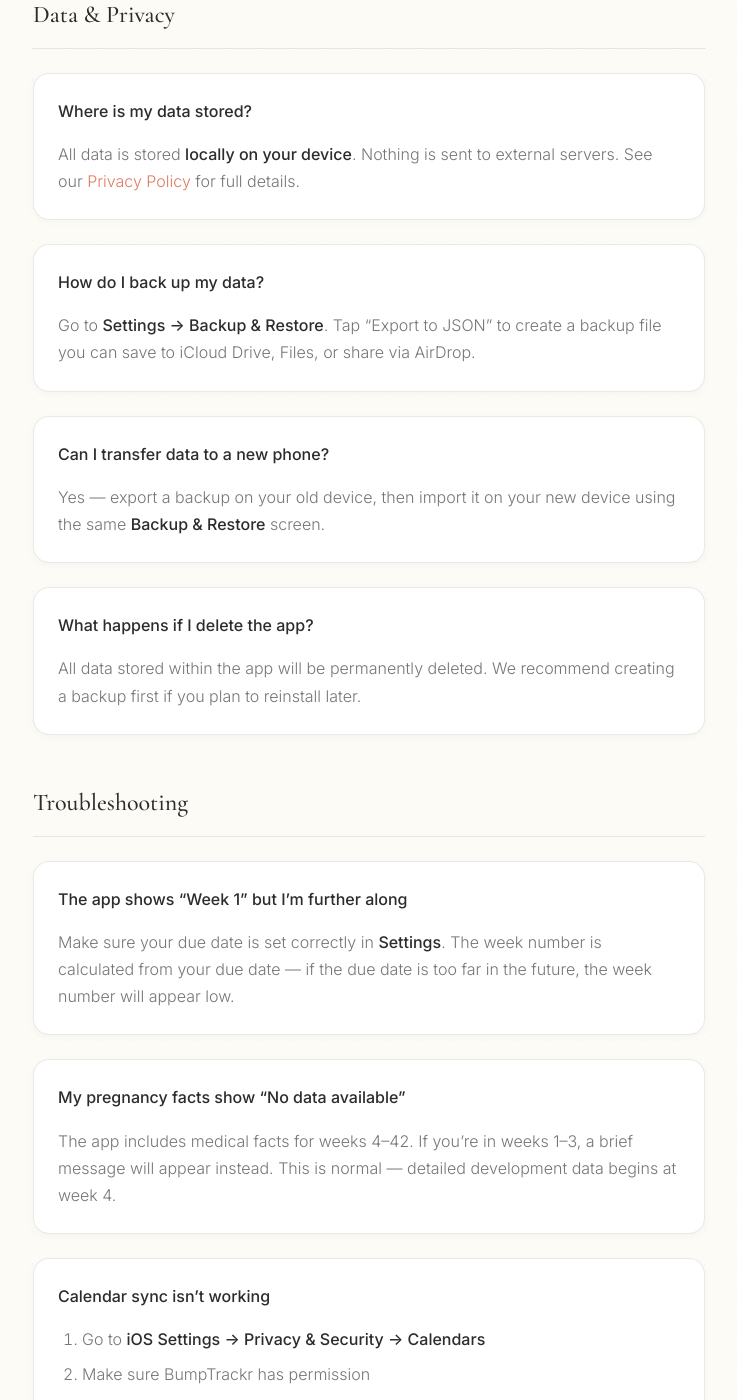
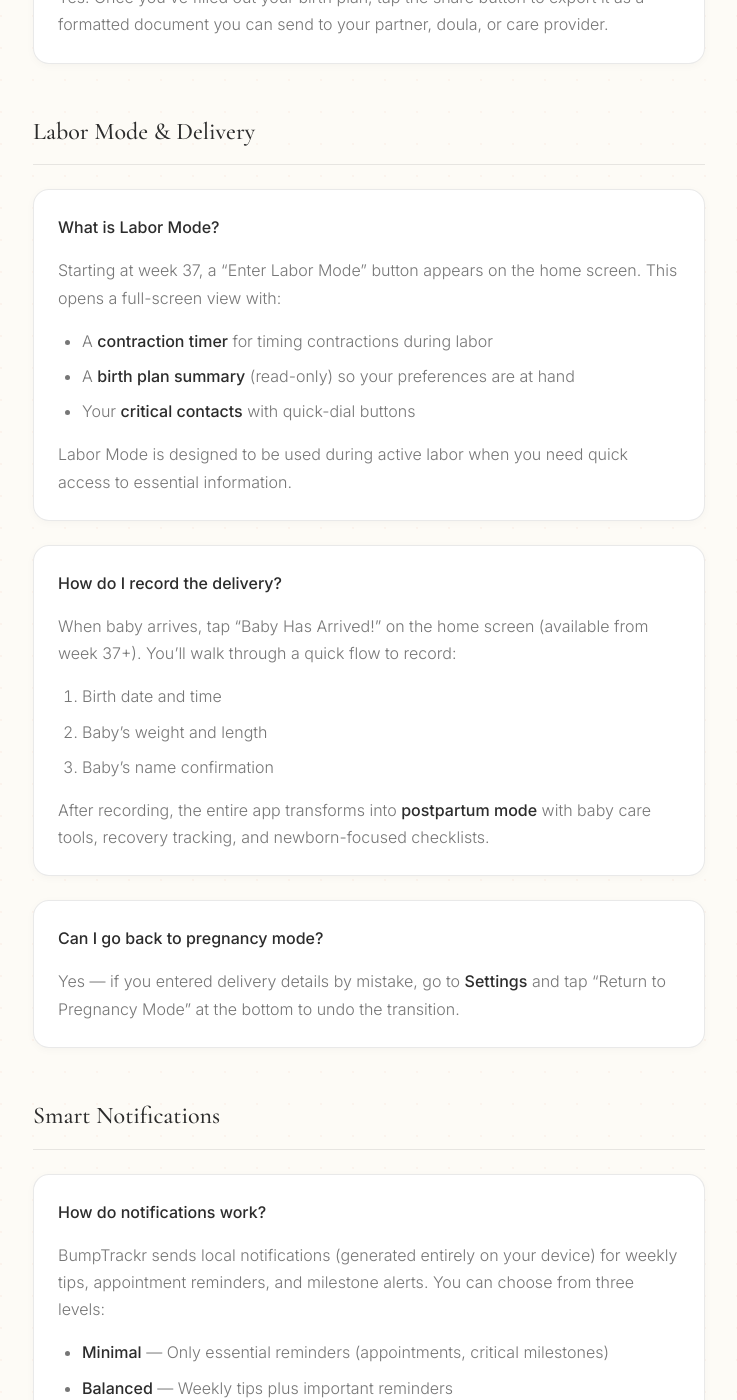
Before and after one commit to conching/pregnancytracker-support, a Jekyll site: the page built from support.md, in a window 1280 px wide and 1400 px high, scrolled down 2370 px. Shown: the whole window, without its empty margins (271-1008 px from the left). Built offline with Jekyll 4.4.1, drawn with Linux system fonts in a browser that asks for light colours; some of the changed text lies outside the part shown.

Commit message:
Update support site for v1.1
- Privacy: Add notifications section, delivery details, postpartum data types
- Support: Add Labor Mode, Post-Delivery, Smart Notifications FAQ sections
- Support: Update checklist FAQ to cover postpartum categories
- Home: Replace Birth Plan and Critical Info cards with Labor Mode, Postpartum Mode, Smart Notifications
- Layout: Bump footer to v1.1, update tagline

```diff
--- a/_layouts/default.html
+++ b/_layouts/default.html
@@ -368,7 +368,7 @@
         <svg xmlns="http://www.w3.org/2000/svg" viewBox="0 0 24 24"><path d="M12 2C6.48 2 2 6.48 2 12s4.48 10 10 10 10-4.48 10-10S17.52 2 12 2zm0 18c-4.42 0-8-3.58-8-8s3.58-8 8-8 8 3.58 8 8-3.58 8-8 8zm-1-14h2v6h-2zm0 8h2v2h-2z" fill="white" opacity="0"/><path d="M19 4h-1V3a1 1 0 0 0-2 0v1H8V3a1 1 0 0 0-2 0v1H5a2 2 0 0 0-2 2v14a2 2 0 0 0 2 2h14a2 2 0 0 0 2-2V6a2 2 0 0 0-2-2zm0 16H5V9h14v11zM9 11H7v2h2v-2zm4 0h-2v2h2v-2zm4 0h-2v2h2v-2zm-8 4H7v2h2v-2zm4 0h-2v2h2v-2z"/></svg>
       </div>
       <div class="site-title">BumpTrackr</div>
-      <div class="site-subtitle">Your partner in pregnancy, week by week</div>
+      <div class="site-subtitle">Your partner from pregnancy through baby's first days</div>
       <nav>
         <a href="{{ '/' | relative_url }}" {% if page.url == '/' %}class="active"{% endif %}>Home</a>
         <a href="{{ '/support' | relative_url }}" {% if page.url == '/support' or page.url == '/support.html' %}class="active"{% endif %}>Support</a>
--- a/support.md
+++ b/support.md
@@ -17,6 +17,7 @@ When you first open the app, you'll be guided through a quick onboarding flow:
 1. Enter your name (or how you'd like to be greeted)
 2. Set your due date
 3. Optionally add your baby's name and gender
+4. Choose your notification preference (Minimal, Balanced, or Everything)
 
 You can change any of these later in **Settings**.
 
@@ -26,7 +27,7 @@ You can change any of these later in **Settings**.
 
 **I just found out I'm pregnant — will the app work for me?**
 
-Yes! BumpTrackr is designed for every stage, from the earliest weeks through delivery. The app adapts its content, checklists, and tips based on how far along you are.
+Yes! BumpTrackr is designed for every stage, from the earliest weeks through delivery and beyond into baby's first days. The app adapts its content, checklists, and tips based on where you are.
 
 </div>
 
@@ -52,7 +53,7 @@ The home screen shows a tip card tailored to your current week. These cover impo
 
 **How does the checklist work?**
 
-The checklist provides recommended to-dos organized by category (First Trimester, Second Trimester, Hospital Bag, Nursery, etc.). Items are sorted by relevance to your current stage. You can also add your own custom items.
+The checklist provides recommended to-dos organized by category. During pregnancy, items are grouped by trimester (First Trimester, Second Trimester, Hospital Bag, Nursery, etc.). After delivery, the checklist transforms into newborn care categories — Feeding, Sleep & Routine, Health & Safety, Admin & Insurance, and Self-Care. You can also add your own custom items at any stage. Pregnancy items are preserved when you transition to postpartum mode.
 
 </div>
 
@@ -77,6 +78,60 @@ From the Symptoms tab, tap the "Contraction" button to open the full-screen time
 **Can I share my birth plan?**
 
 Yes! Once you've filled out your birth plan, tap the share button to export it as a formatted document you can send to your partner, doula, or care provider.
+
+</div>
+
+## Labor Mode & Delivery
+
+<div class="card" markdown="1">
+
+**What is Labor Mode?**
+
+Starting at week 37, a "Enter Labor Mode" button appears on the home screen. This opens a full-screen view with:
+
+- A **contraction timer** for timing contractions during labor
+- A **birth plan summary** (read-only) so your preferences are at hand
+- Your **critical contacts** with quick-dial buttons
+
+Labor Mode is designed to be used during active labor when you need quick access to essential information.
+
+</div>
+
+<div class="card" markdown="1">
+
+**How do I record the delivery?**
+
+When baby arrives, tap "Baby Has Arrived!" on the home screen (available from week 37+). You'll walk through a quick flow to record:
+
+1. Birth date and time
+2. Baby's weight and length
+3. Baby's name confirmation
+
+After recording, the entire app transforms into **postpartum mode** with baby care tools, recovery tracking, and newborn-focused checklists.
+
+</div>
+
+<div class="card" markdown="1">
+
+**Can I go back to pregnancy mode?**
+
+Yes — if you entered delivery details by mistake, go to **Settings** and tap "Return to Pregnancy Mode" at the bottom to undo the transition.
+
+</div>
+
+## Smart Notifications
+
+<div class="card" markdown="1">
+
+**How do notifications work?**
+
+BumpTrackr sends local notifications (generated entirely on your device) for weekly tips, appointment reminders, and milestone alerts. You can choose from three levels:
+
+- **Minimal** — Only essential reminders (appointments, critical milestones)
+- **Balanced** — Weekly tips plus important reminders
+- **Everything** — All available notifications including engagement prompts
+
+Change your preference anytime in **Settings → Notification Frequency**.
 
 </div>
 
```
Also changed, not shown: other parts of _layouts/default.html (+1 -1 lines), index.md (+12 -12 lines), privacy.md (+21 -4 lines).
